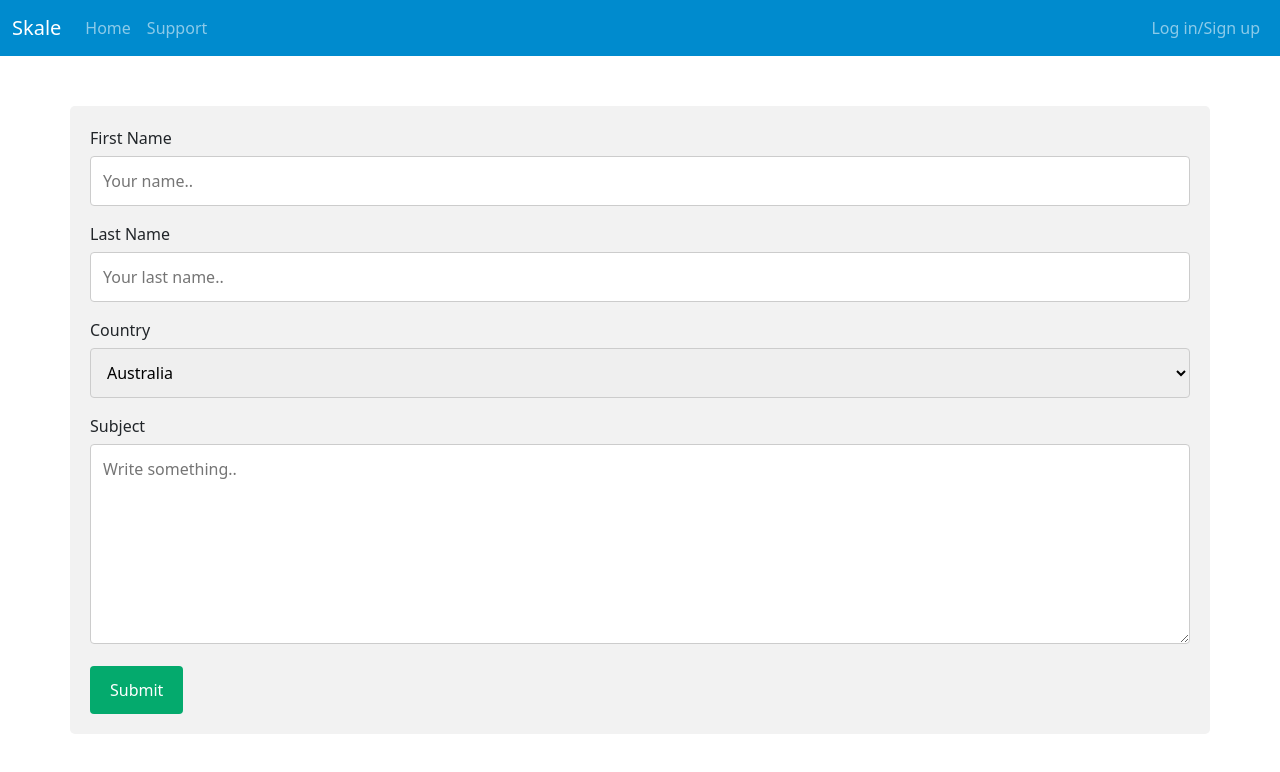
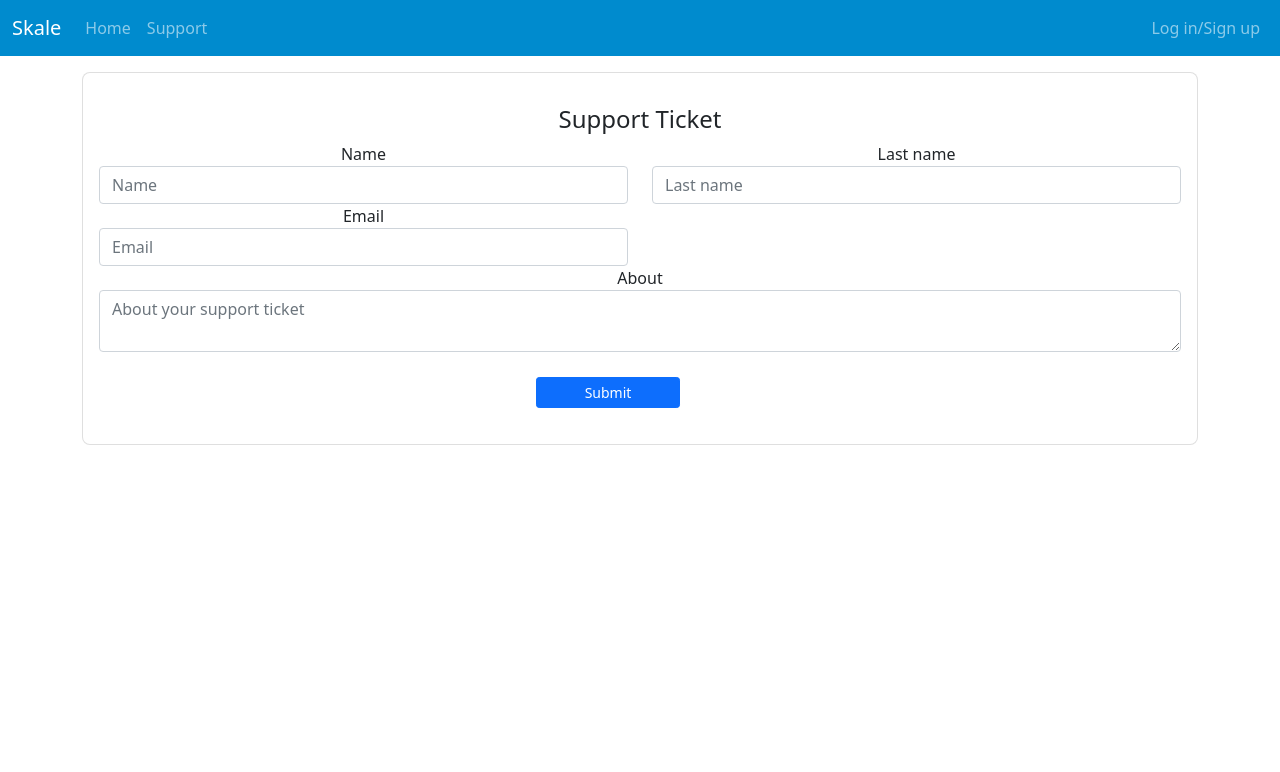
Before and after one commit to MatejKurevija/wafrontend, a Vue app: page /support in a window 1280 px wide. Shown: the top 772 px of the page. Built offline with nearby package versions, Linux system fonts and the light colour scheme.

Commit message:
Updated support
Support now sends data (supp ticket)

```diff
--- a/src/views/support.vue
+++ b/src/views/support.vue
@@ -1,77 +1,101 @@
 <template>
-  <div class="container">
-    <form action="action_page.php">
-      <label for="fname">First Name</label>
+  <div class="container"></div>
+  <div class="container mt-3">
+    <div class="card p-3 text-center">
+      <div class="d-flex flex-row justify-content-center mb-3"></div>
+      <h4>Support Ticket</h4>
+      <div class="row">
+        <div class="col-md-6">
+          <div class="inputs">
+            <label>Name</label>
             <input
+              v-model="ime"
+              class="form-control"
               type="text"
-        id="fname"
-        name="firstname"
-        placeholder="Your name.."
+              placeholder="Name"
             />
-
-      <label for="lname">Last Name</label>
+          </div>
+        </div>
+        <div class="col-md-6">
+          <div class="inputs">
+            <label>Last name</label>
             <input
+              class="form-control"
+              v-model="prezime"
               type="text"
-        id="lname"
-        name="lastname"
-        placeholder="Your last name.."
+              placeholder="Last name"
             />
-
-      <label for="country">Country</label>
-      <select id="country" name="country">
-        <option value="australia">Australia</option>
-        <option value="canada">Canada</option>
-        <option value="usa">USA</option>
-      </select>
-
-      <label for="subject">Subject</label>
+          </div>
+        </div>
+        <div class="col-md-6">
+          <div class="inputs">
+            <label>Email</label>
+            <input
+              class="form-control"
+              v-model="email"
+              type="text"
+              placeholder="Email"
+            />
+          </div>
+        </div>
+      </div>
+      <div class="row">
+        <div class="col-md-12">
+          <div class="about-inputs">
+            <label>About</label>
             <textarea
-        id="subject"
-        name="subject"
-        placeholder="Write something.."
-        style="height: 200px"
-      ></textarea>
-
-      <input type="submit" value="Submit" />
-    </form>
+              class="form-control"
+              v-model="temaopis"
+              type="text"
+              placeholder="About your support ticket"
+            >
+            </textarea>
+          </div>
+        </div>
+      </div>
+      <div class="odmakni">
+        <button
+          class="px-5 me-4 btn btn-sm btn-primary"
+          @click="postNewSupportTicket()"
+        >
+          Submit
+        </button>
+      </div>
+    </div>
   </div>
 </template>
 
+<script>
+import { support } from "/service";
+export default {
+  name: "Add",
+  data() {
+    return {
+      ime: "",
+      prezime: "",
+      temaopis: "",
+      email: "",
+    };
+  },
+  methods: {
+    async postNewSupportTicket() {
+      let noviUnos = {
+        ime: this.ime,
+        prezime: this.prezime,
+        temaopis: this.temaopis,
+        email: this.email,
+      };
+      let newOne = await support.addNewsuppTicket(noviUnos);
+      console.log("dodano", newOne.data);
+      (this.ime = ""),
+        (this.prezime = ""),
+        (this.temaopis = ""),
+        (this.email = "");
+    },
+  },
+};
+</script>
+
+
 <style scoped>
-/* Style inputs with type="text", select elements and textareas */
-input[type="text"],
-select,
-textarea {
-  width: 100%; /* Full width */
-  padding: 12px; /* Some padding */
-  border: 1px solid #ccc; /* Gray border */
-  border-radius: 4px; /* Rounded borders */
-  box-sizing: border-box; /* Make sure that padding and width stays in place */
-  margin-top: 6px; /* Add a top margin */
-  margin-bottom: 16px; /* Bottom margin */
-  resize: vertical; /* Allow the user to vertically resize the textarea (not horizontally) */
-}
-
-/* Style the submit button with a specific background color etc */
-input[type="submit"] {
-  background-color: #04aa6d;
-  color: white;
-  padding: 12px 20px;
-  border: none;
-  border-radius: 4px;
-  cursor: pointer;
-}
-
-/* When moving the mouse over the submit button, add a darker green color */
-input[type="submit"]:hover {
-  background-color: #45a049;
-}
-
-/* Add a background color and some padding around the form */
-.container {
-  border-radius: 5px;
-  background-color: #f2f2f2;
-  padding: 20px;
-  margin-top: 50px;
-}
 </style>
```
Lines whose indentation alone changed are shown as unchanged.
